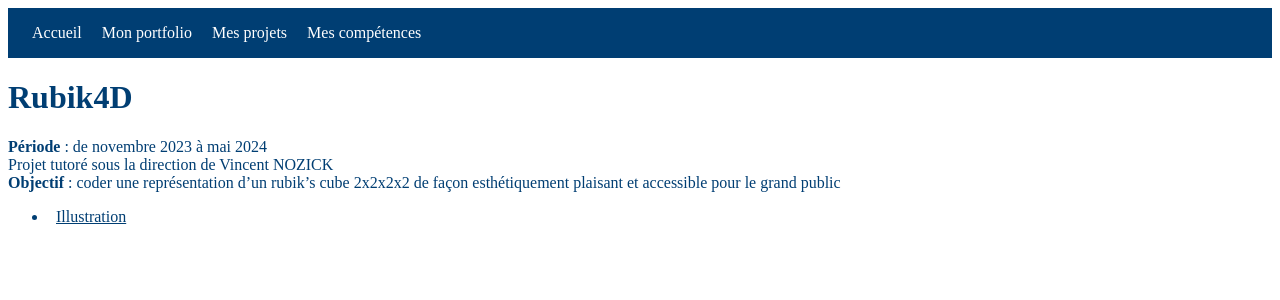
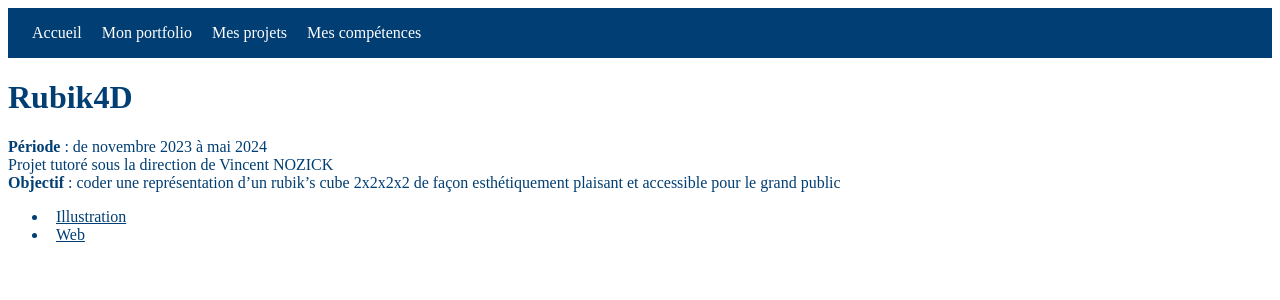
Before and after one commit to Melokye/Melokye.github.io, a Jekyll site: the page built from collections/_projects/Rubik4D.md, in a window 1280 px wide. Shown: the top 300 px of the page. Built offline with Jekyll 4.4.1, drawn with Linux system fonts in a browser that asks for light colours.

Commit message:
supp commentaire non utile

```diff
--- a/_layouts/project.html
+++ b/_layouts/project.html
@@ -4,20 +4,10 @@ layout: default
 
 {{ content }}
 
-<!-- TODO à réctifier, selection incorrecte -->
 <ul>
-    <!-- {% assign skill = site.skills | where: 'name', page.skill | first %}
-    <li>
-        {% if skill %}
-        <a href="{{ skill.url }}">{{ skill.name }}</a>
-    </li>
-    {% endif %} -->
-
     {% for skill in site.skills %}
-        <!-- {% if skill.name contains {{page.skills}} %} -->
-            <li>
-                <a href="{{ skill.url }}">{{ skill.title }}</a>
-            </li>
-        <!-- {% endif %} -->
+        <li>
+            <a href="{{ skill.url }}">{{ skill.title }}</a>
+        </li>
     {% endfor %}
 </ul>
```
